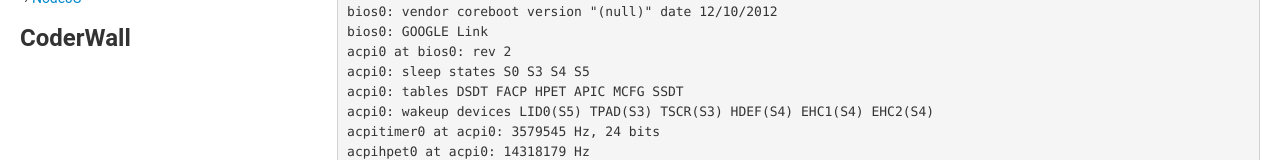
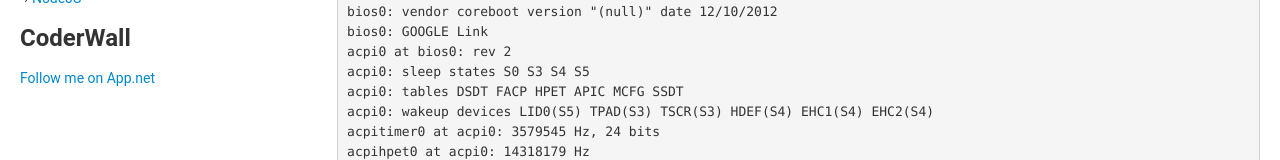
Before and after one commit to qbit/angleblog, a website: page src/index.html in a window 1280 px wide. Shown: the part 401-561 px from the top of the page. Drawn offline with Linux system fonts and the light colour scheme; no server answers; a script that the page names is missing.

Commit message:
added index

```diff
--- a/src/index.html
+++ b/src/index.html
@@ -92,6 +92,7 @@
 					<h3>CoderWall</h3>
 					<img ng-repeat="badge in badges" class="cwbadge" ng-src={{badge.badge}} alt={{badge.description}}>
 				</div>
+				<a href='https://alpha.app.net/qbit' class='adn-button' target='_blank' data-type='follow' data-width='277' data-height='27' data-user-id='@qbit' data-show-username='1' rel='me'>Follow me on App.net</a><script>(function(d,s,id){var js,fjs=d.getElementsByTagName(s)[0];if(!d.getElementById(id)){js=d.createElement(s);js.id=id;js.src='//d2zh9g63fcvyrq.cloudfront.net/adn.js';fjs.parentNode.insertBefore(js,fjs);}}(document, 'script', 'adn-button-js'));</script>
 			</div>
 			<div class="span9" id="posts">
 				<div class="post" ng-repeat="post in posts | filter:search | limitTo:5">
```
